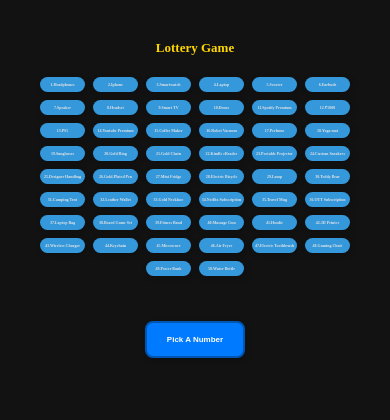
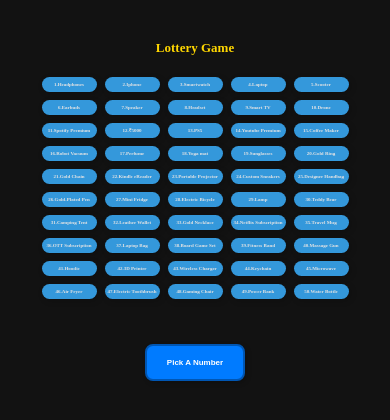
Before and after one commit to sathvikareddy2003/dynamic-lottery-game, a plain HTML site: page index.html in a window 390 px wide. Drawn offline with Linux system fonts and the light colour scheme.

Commit message:
updated for font size

```diff
--- a/lotterygame.css
+++ b/lotterygame.css
@@ -121,11 +121,11 @@ button{
     }
   }
 
-    @media (max-width: 447px) and (min-width: 283px){
+    @media (max-width: 448px) and (min-width: 283px){
       .box{
-        width: 45px;
+        width: 55px;
         height: 15px;
-        font-size: 4px;
+        font-size: 5px;
         margin: 4px;
   }
   button{
```
